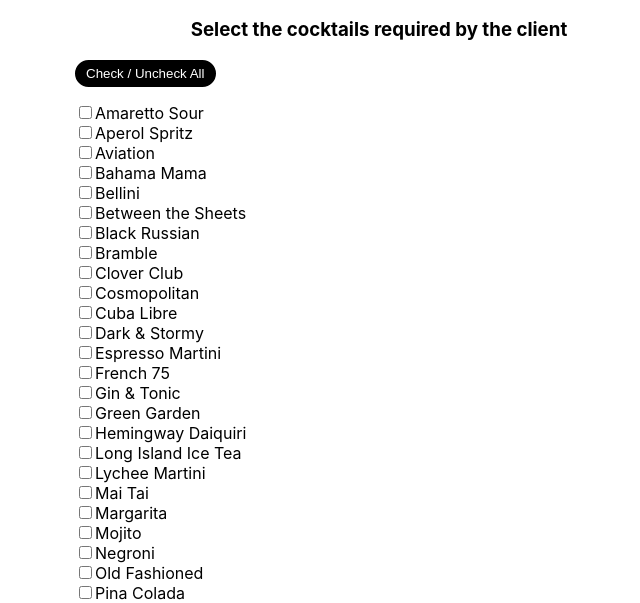
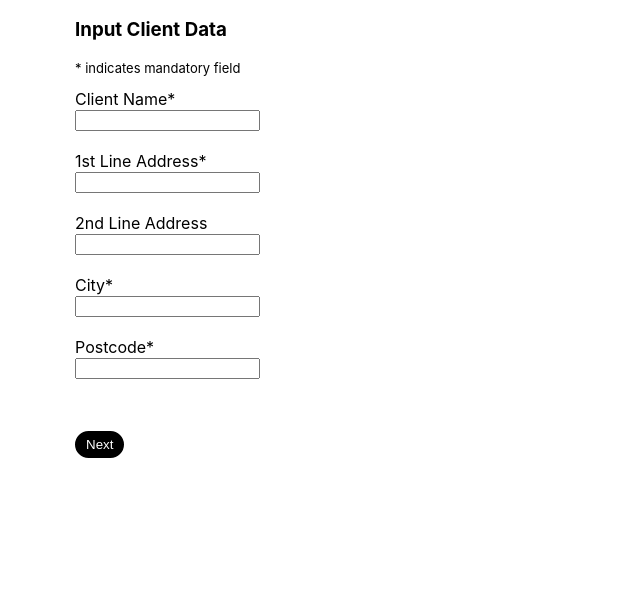
Before and after one commit to Sparrowill/cocktail-calculator, an Electron app: page src/index.html in a window 800 px wide. Shown: the part 192-795 px from the top of the page, without its empty margins (21-661 px from the left). Drawn offline with Linux system fonts and the light colour scheme.

Commit message:
Added client details

```diff
--- a/src/css/index.css
+++ b/src/css/index.css
@@ -33,3 +33,10 @@ button:hover{
   color: red;
   visibility: hidden;
 }
+.subsequentPages{
+  display: none;
+}
+
+.smallText{
+  font-size: small;
+}
--- a/src/index.html
+++ b/src/index.html
@@ -11,17 +11,36 @@
     <div id = 'heading' class = 'centre'>
     <img src=./images/logo.jpg></img>
     <h1>Cocktail Calculator</h1>
+
+  </div>
+  <div id ='clientDetails'>
+    <h3>Input Client Data</h3>
+    <p class="smallText">* indicates mandatory field</p>
+    <label for="name">Client Name*</label><br>
+    <input type="text" id="name" name="details"><br><br>
+    <label for="address1">1st Line Address*</label><br>
+    <input type="text" id="address1" name="details"><br><br>
+    <label for="address2">2nd Line Address</label><br>
+    <input type="text" id="address2" name="details"><br><br>
+    <label for="city">City*</label><br>
+    <input type="text" id="city" name="details"><br><br>
+    <label for="postcode">Postcode*</label><br>
+    <input type="text" id="postcode" name="details">
+    <div id="clientDetailsBtn">
+      <p id="clientDetailsError" name="error" class="error">Fill in all mandatory fields</p>
+      <button id="clientDetailsBtn" type=""submit" onclick="hideClientDetails()">Next</button>
+    </div>
+  </div>
+  <div id ='checkboxes' class="subsequentPages">
     <h3>Select the cocktails required by the client</h3>
+    <p>
+      <button id="checkAllBtn">Check / Uncheck All</button>
+    </p>
   </div>
-  <div id ='checkboxes'>
-  <p>
-      <button id="checkAllBtn">Check / Uncheck All</button>
-  </p>
-  </div>
-  <div id = 'submit'>
-    <p id="emptyArrayError" name="error" class="error";> No cocktails selected</p>
+  <div id = 'submit' class="subsequentPages">
+    <p id="emptyArrayError" name="error" class="error"> No cocktails selected</p>
     <br>
-    <button id="submitBtn" type="submit" onclick="submitCheckboxes()">Go</button>
+    <button id="submitBtn" type="submit" onclick="submitData()">Go</button>
   </div>
 </div>
 <script >
--- a/src/modules/functions.js
+++ b/src/modules/functions.js
@@ -71,8 +71,8 @@ function createCheckboxes(cocktailNames) {
 // Takes no inputs
 // returns no outputs
 
-// This function takes all the selected cocktails, and passes them as an array to getIngredients()
-function submitCheckboxes() {
+// This function takes all the inputted data, and prints them to console
+function submitData() {
 
     let checkboxes = document.querySelectorAll('input[name="cocktail"]:checked');
     let values = [];
@@ -87,6 +87,40 @@ function submitCheckboxes() {
         document.getElementById('emptyArrayError').style.visibility = "visible";
     }
 
+}
+// hideClientDetails()
+// Takes no input
+// Returns no outputs
+//
+// This function collects the client details and stores them in an array
+// This array is then printed to console
+// The function then moves the page on to selec cocktails required
+
+function hideClientDetails() {
+    let details = document.querySelectorAll('input[name="details"]');
+    console.log(details);
+    let values = [];
+    var error = false;
+    details.forEach((detail) => {
+        if (detail.value.length!=0 || detail.id == "address2" ){
+            values.push(detail.value);
+        }
+        else{
+            error = true;
+            console.log("ERR");
+            document.getElementById('clientDetailsError').style.visibility = "visible";
+            return;
+        }
+    });
+    if(error == false){
+        document.getElementById('clientDetailsError').style.visibility = "hidden";
+        document.getElementById('clientDetails').style.display = "none";
+        document.getElementById('checkboxes').style.display = "block";
+        document.getElementById('submit').style.display = "block";
+
+
+        console.log(values);
+    }
 }
 
 //TODO: write getIngredients
```
Also changed, not shown: src/modules/cocktail-processing.js (deleted, +0 -28 lines).
